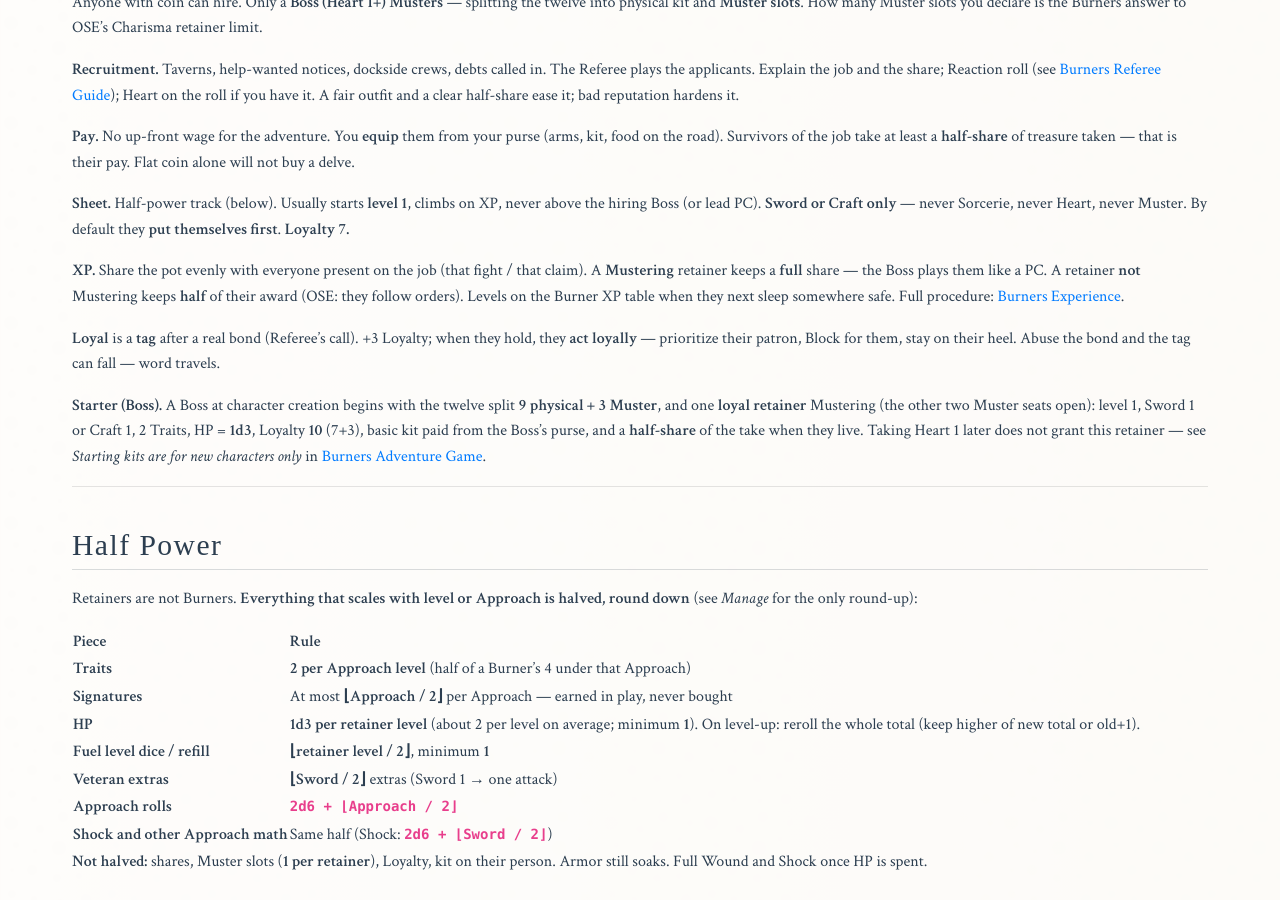
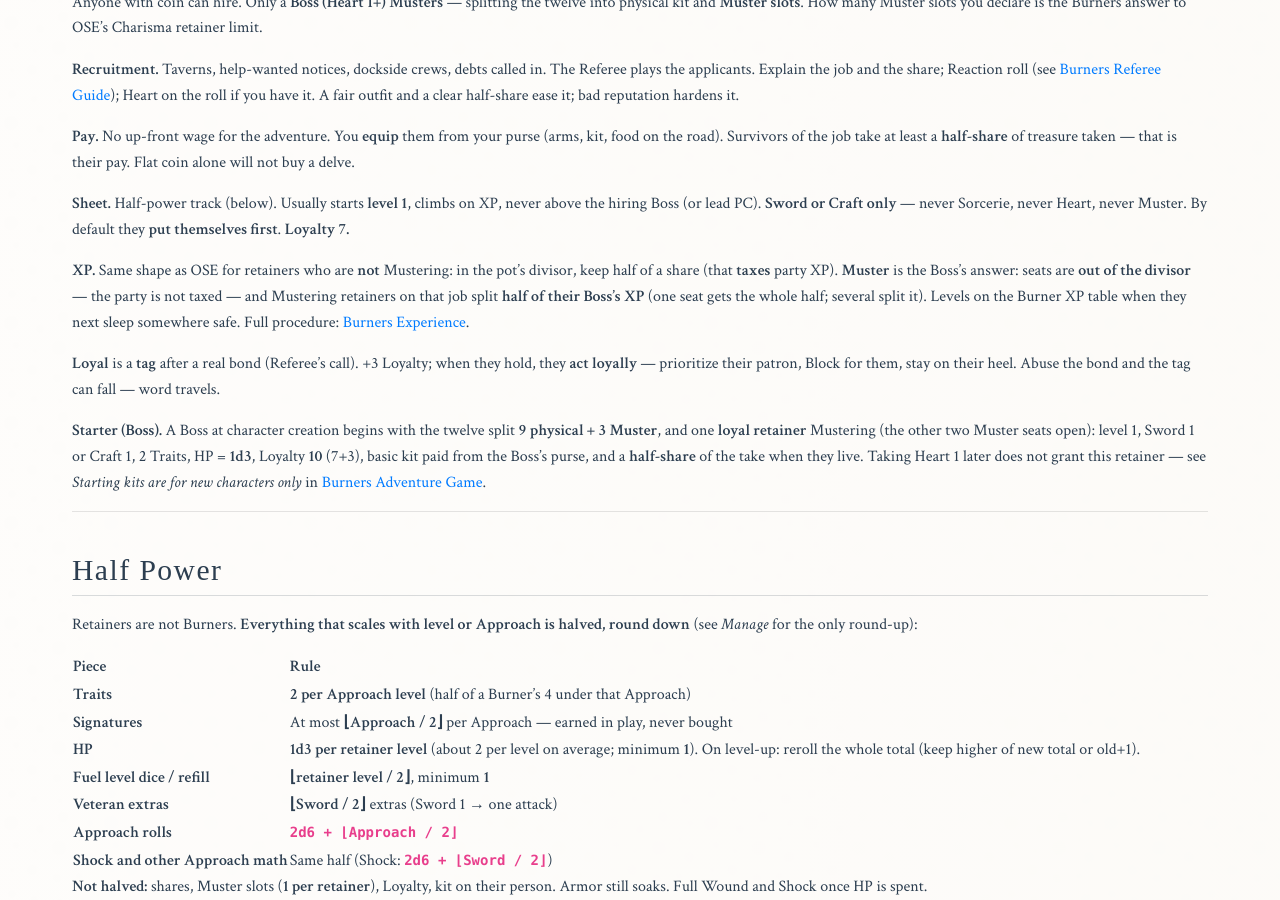
Before and after one commit to paulabrams/burners, a Jekyll site: the page built from markdown/burners-muster.md, in a window 1280 px wide and 900 px high, scrolled down 488 px. Built offline with Jekyll 4.4.1, drawn with Linux system fonts in a browser that asks for light colours; some web fonts are replaced; some of the changed text lies outside the part shown.

Commit message:
Clarify Muster XP: OSE half-shares; seats split half the Boss's award.
Heart Boss Muster does not tax party XP — that is the point of the seats.

Co-authored-by: Cursor <cursoragent@cursor.com>

```diff
--- a/markdown/burners-muster.md
+++ b/markdown/burners-muster.md
@@ -27,7 +27,7 @@ Anyone with coin can hire. Only a **Boss (Heart 1+)** **Musters** — splitting
 
 **Sheet.** Half-power track (below). Usually starts **level 1**, climbs on XP, never above the hiring Boss (or lead PC). **Sword or Craft only** — never Sorcerie, never Heart, never Muster. By default they **put themselves first**. **Loyalty 7.**
 
-**XP.** Share the pot evenly with everyone present on the job (that fight / that claim). A **Mustering** retainer keeps a **full** share — the Boss plays them like a PC. A retainer **not** Mustering keeps **half** of their award (OSE: they follow orders). Levels on the Burner XP table when they next sleep somewhere safe. Full procedure: [[Burners Experience]].
+**XP.** Same shape as OSE for retainers who are **not** Mustering: in the pot's divisor, keep half of a share (that **taxes** party XP). **Muster** is the Boss's answer: seats are **out of the divisor** — the party is not taxed — and Mustering retainers on that job split **half of their Boss's XP** (one seat gets the whole half; several split it). Levels on the Burner XP table when they next sleep somewhere safe. Full procedure: [[Burners Experience]].
 
 **Loyal** is a **tag** after a real bond (Referee's call). +3 Loyalty; when they hold, they **act loyally** — prioritize their patron, Block for them, stay on their heel. Abuse the bond and the tag can fall — word travels.
 
@@ -112,7 +112,7 @@ Muster slots hold **people**, not gear. Kit rides on them; outfit and new gear c
 
 Muster slots buy packing, Manage, **Boss-player control**, **no fight Loyalty while the Boss is active**, and **Heart on Loyalty checks** — not a different XP track, and not Initiative dice.
 
-**Non-Bosses** may still hire retainers. Without Muster, by the book the Referee runs those NPCs. **Table practice (preferred):** the **hiring player's player** still rolls and plays the hireling in a fight — Initiative, Fuel, attacks — so the retainer is not stuck last as a forgotten Ref turn. The Referee keeps **Loyalty** checks (and takes the sheet back if the hirer is down, fled, or absent). Mustering remains the Boss privilege for full share, no-fight-Loyalty, and Manage.
+**Non-Bosses** may still hire retainers. Without Muster, by the book the Referee runs those NPCs. **Table practice (preferred):** the **hiring player's player** still rolls and plays the hireling in a fight — Initiative, Fuel, attacks — so the retainer is not stuck last as a forgotten Ref turn. The Referee keeps **Loyalty** checks (and takes the sheet back if the hirer is down, fled, or absent). Mustering remains the Boss privilege for Muster XP (half the Boss's award, split among seats), no-fight-Loyalty, and Manage.
 
 ---
 
```
Also changed, not shown: markdown/burners-adventure-game.md (+2 -2 lines), markdown/burners-experience.md (+3 -1 lines), markdown/burners-ose-conversions.md (+1 -1 lines).
